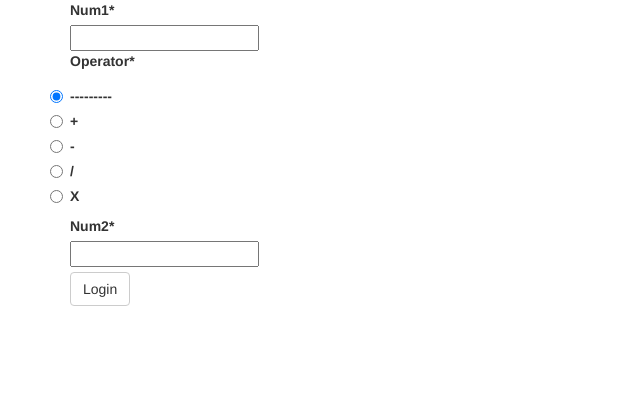
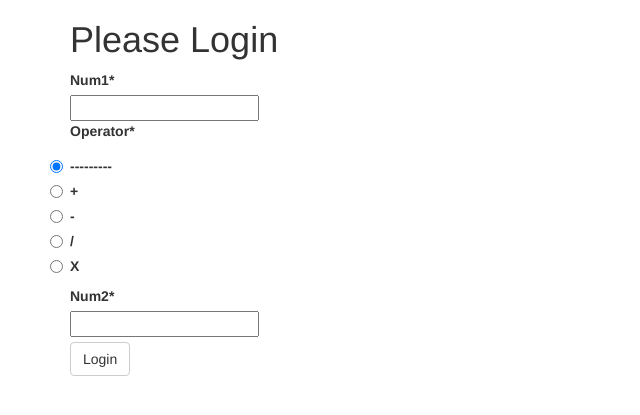
Before and after one commit to dhcrain/new_django_calc, a Django app: template templates/registration/login.html in a window 1280 px wide. Shown: the top 415 px of the page, without its empty margins (0-640 px from the left). Run offline with Django 3.2, Linux system fonts and the light colour scheme; the template is opened without the code that fills it: values that come from a table or form of the project are taken from there, others are empty; some libraries are stand-ins or nearby versions.

Commit message:
account creation redirect change to login page

```diff
--- a/calc_app/views.py
+++ b/calc_app/views.py
@@ -31,7 +31,7 @@ class IndexView(CreateView):
 class SignUpView(CreateView):
     model = User
     form_class = UserCreationForm
-    success_url = reverse_lazy('index_view')
+    success_url = reverse_lazy('login')
 
 
 class CalcDeleteView(DeleteView):
--- a/templates/registration/login.html
+++ b/templates/registration/login.html
@@ -2,6 +2,7 @@
 {% load crispy_forms_tags %}
 
 {% block body %}
+    <h1>Please Login</h1>
     <form class="" action="{% url 'login' %}" method="post">
         {% csrf_token %}
         {{ form|crispy }}
```
